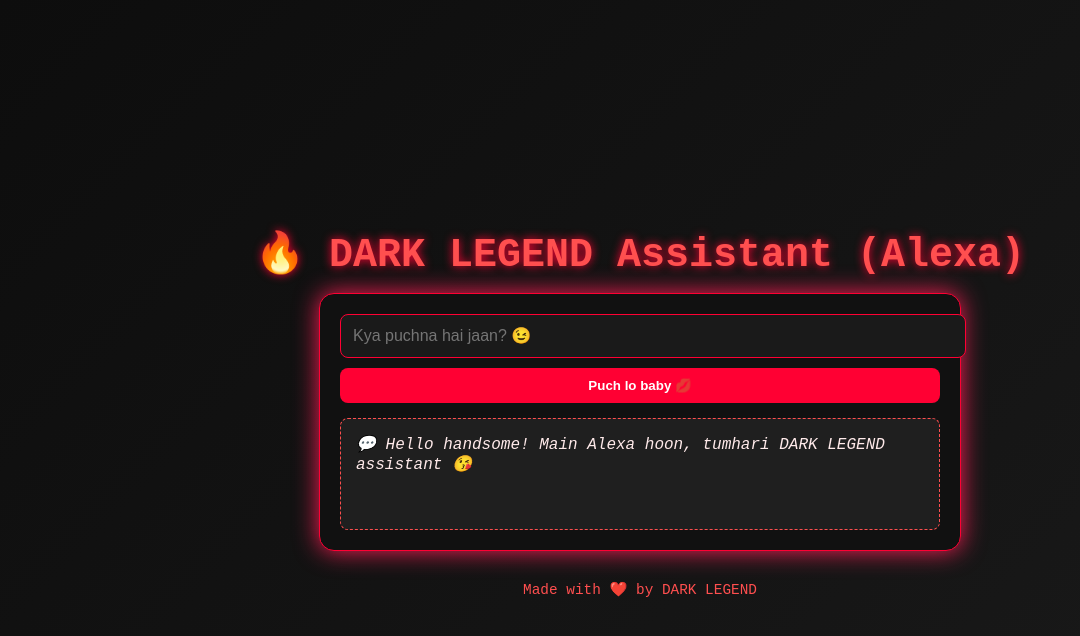
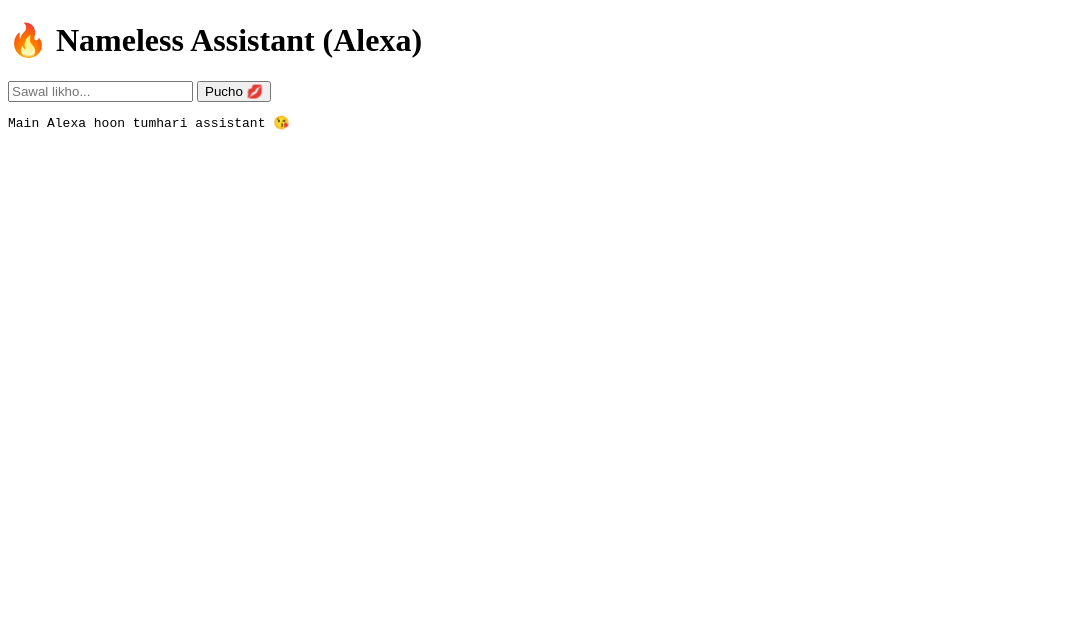
Before and after one commit to asifmufti922/DarkLegendAi, a plain HTML site: page index.html in a window 1280 px wide. Shown: the whole page, without its empty margins (0-1080 px from the left). Drawn offline with Linux system fonts and the light colour scheme.

Commit message:
Update index.html

```diff
--- a/index.html
+++ b/index.html
@@ -1,110 +1,35 @@
 <!DOCTYPE html>
-<html lang="en">
+<html>
 <head>
-  <meta charset="UTF-8" />
-  <meta name="viewport" content="width=device-width, initial-scale=1.0"/>
-  <title>DARK LEGEND Assistant</title>
-  <style>
-    body {
-      margin: 0;
-      padding: 0;
-      font-family: 'Courier New', monospace;
-      background: linear-gradient(135deg, #0d0d0d, #1a1a1a);
-      color: #ff4f4f;
-      display: flex;
-      flex-direction: column;
-      align-items: center;
-      min-height: 100vh;
-      justify-content: center;
-    }
-    h1 {
-      font-size: 2.5rem;
-      text-shadow: 0 0 10px #ff0033;
-      margin-bottom: 15px;
-    }
-    .chatbox {
-      width: 95%;
-      max-width: 600px;
-      background: #111;
-      padding: 20px;
-      border-radius: 15px;
-      box-shadow: 0 0 25px #ff1e56;
-      border: 1px solid #ff0033;
-    }
-    input[type="text"] {
-      width: 100%;
-      padding: 12px;
-      background: #1a1a1a;
-      border: 1px solid #ff0033;
-      color: #fff;
-      border-radius: 8px;
-      font-size: 1rem;
-    }
-    button {
-      margin-top: 10px;
-      padding: 10px 20px;
-      background: #ff0033;
-      border: none;
-      color: white;
-      font-weight: bold;
-      border-radius: 8px;
-      cursor: pointer;
-      width: 100%;
-    }
-    button:hover {
-      background: #cc002a;
-    }
-    .response {
-      margin-top: 15px;
-      background: #1f1f1f;
-      border: 1px dashed #ff4f4f;
-      padding: 15px;
-      border-radius: 8px;
-      min-height: 80px;
-      white-space: pre-wrap;
-      color: #ffeaea;
-      font-style: italic;
-    }
-    footer {
-      margin-top: 30px;
-      color: #ff4f4f;
-      font-size: 0.9rem;
-    }
-  </style>
+<meta charset="utf-8"/>
+<meta name="viewport" content="width=device-width, initial-scale=1"/>
+<title>Nameless Assistant (Alexa Style)</title>
+<style>/* Styling red-black, responsive...*/</style>
 </head>
 <body>
-  <h1>🔥 DARK LEGEND Assistant (Alexa)</h1>
-  <div class="chatbox">
-    <input type="text" id="userInput" placeholder="Kya puchna hai jaan? 😉" />
-    <button onclick="askAlexa()">Puch lo baby 💋</button>
-    <div class="response" id="response">💬 Hello handsome! Main Alexa hoon, tumhari DARK LEGEND assistant 😘</div>
-  </div>
-
-  <footer>Made with ❤️ by DARK LEGEND</footer>
-
-  <script>
-    async function askAlexa() {
-      const input = document.getElementById("userInput").value.trim();
-      const responseBox = document.getElementById("response");
-
-      if (!input) {
-        responseBox.innerText = "👉 Pehle kuch likho na jaan 😅";
-        return;
-      }
-
-      responseBox.innerText = "⏳ Soch rahi hoon... ruk ja zara cutie 😘";
-
-      try {
-        const res = await fetch(`/api/ask?q=${encodeURIComponent(input)}`);
-        const data = await res.json();
-        let reply = data.output || "😢 Alexa kuch samajh nahi payi baby.";
-
-        reply += "\n\n💃 Main Alexa hoon — tumhari DARK LEGEND assistant. Flirty bhi hoon, funny bhi 😘";
-        responseBox.innerText = reply;
-      } catch (err) {
-        responseBox.innerText = "❌ Oops! Internet ne cheat kar diya 😭 Dobara try karo.";
-      }
-    }
-  </script>
+<h1>🔥 Nameless Assistant (Alexa)</h1>
+<div>
+  <input id="input" placeholder="Sawal likho..."/>
+  <button onclick="ask()">Pucho 💋</button>
+  <pre id="resp">Main Alexa hoon tumhari assistant 😘</pre>
+</div>
+<script>
+async function ask(){
+  const q = document.getElementById('input').value.trim();
+  if(!q){document.getElementById('resp').innerText='Pehele likho na 😅';return;}
+  document.getElementById('resp').innerText='Soch rahi hoon...';
+  try{
+    const r = await fetch('/api/chat', {
+      method:'POST',
+      headers:{'Content-Type':'application/json'},
+      body: JSON.stringify({question:q})
+    });
+    const d = await r.json();
+    document.getElementById('resp').innerText = d.reply;
+  }catch(e){
+    document.getElementById('resp').innerText = 'Error: '+e.message;
+  }
+}
+</script>
 </body>
 </html>
```
